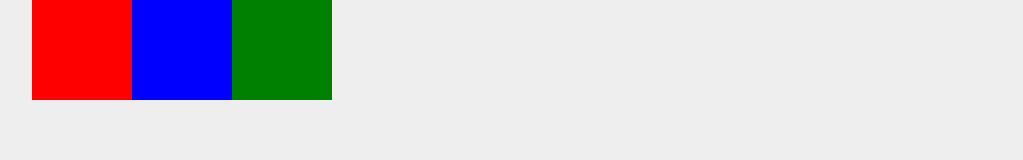
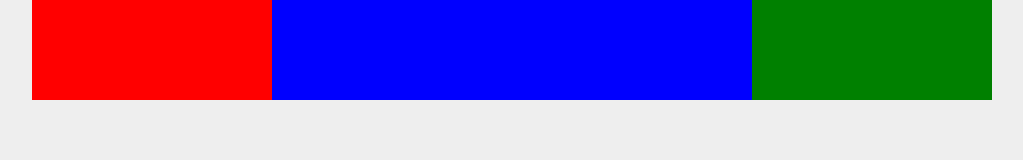
Before and after one commit to Gamygams1234/flexbox-tutorial, a plain HTML site: page index.html in a window 1280 px wide. Shown: the whole page, without its empty margins (128-1151 px from the left). Drawn offline with Linux system fonts and the light colour scheme.

Commit message:
flex grow

```diff
--- a/styles.css
+++ b/styles.css
@@ -18,13 +18,18 @@ body {
 .box {
   height: 100px;
   min-width: 100px;
+  /* flex-grow: 1;    we set this on the item itself */
 }
+/* the growth will tell us how many columns to take */
 .one {
   background: red;
+  flex-grow: 1;
 }
 .two {
   background: blue;
+  flex-grow: 2;
 }
 .three {
   background: green;
+  flex-grow: 1;
 }
```
